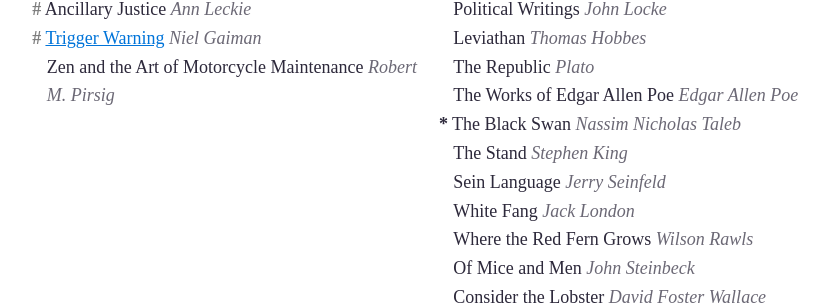
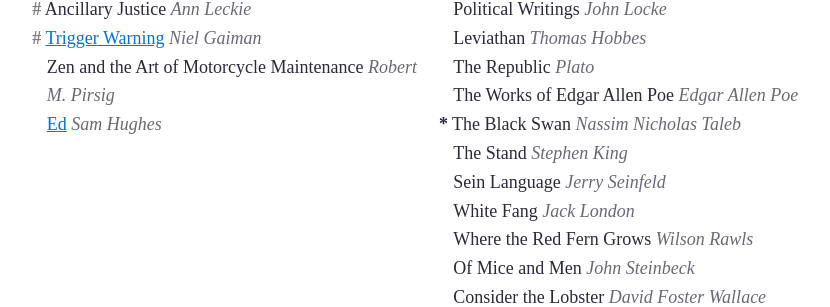
Before and after one commit to joshbeckman/andjosh.github.io, a Jekyll site: the page built from _lists/reading-lists.md, in a window 1280 px wide and 900 px high, scrolled down 886 px. Shown: the part 146-453 px from the top of the window, without its empty margins (408-1238 px from the left). Built offline with Jekyll 4.4.1, drawn with Linux system fonts in a browser that asks for light colours; Markdown is read by kramdown in place of the engine named in the settings.

Commit message:
reading want

```diff
--- a/_lists/reading-lists.md
+++ b/_lists/reading-lists.md
@@ -41,6 +41,7 @@ permalink: /lists/reading/
 - __#__ Ancillary Justice _Ann Leckie_
 - __#__ [Trigger Warning](http://www.indiebound.org/book/9780062330260?aff=jenmyers) _Niel Gaiman_
 - Zen and the Art of Motorcycle Maintenance _Robert M. Pirsig_
+- [Ed](http://qntm.org/ed) _Sam Hughes_
 
 <!--two items:-->
 
```
